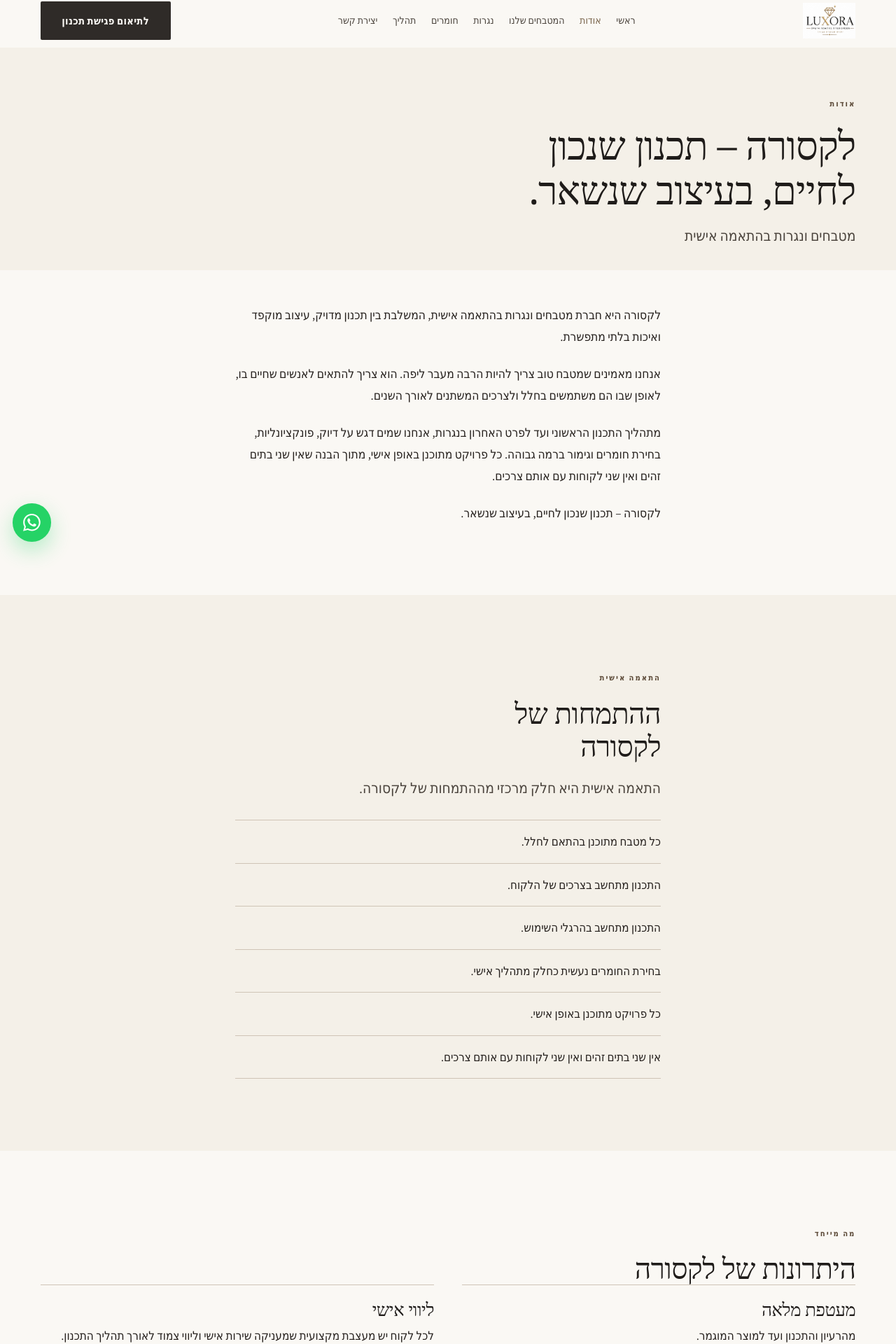
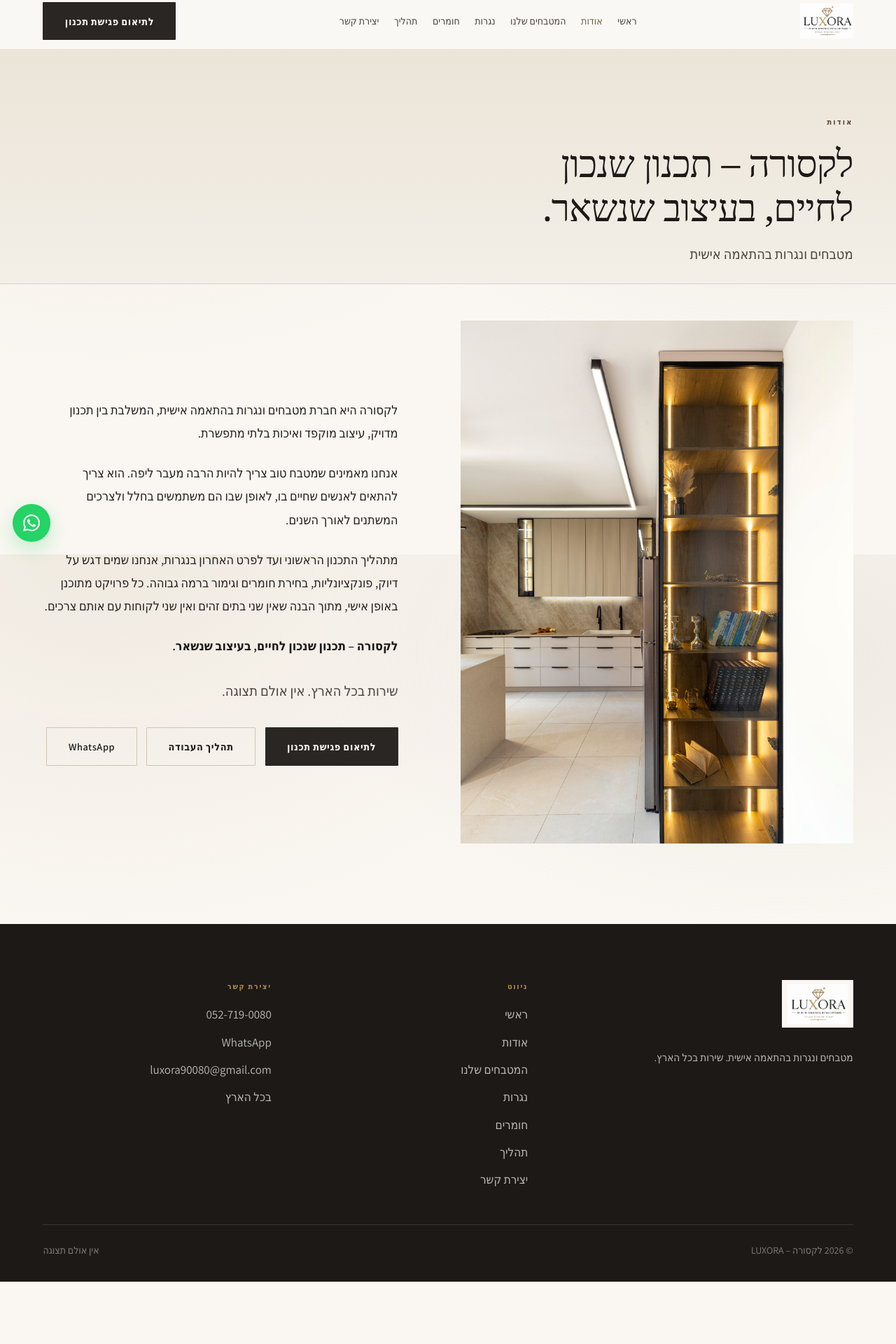
Before and after one commit to avinisimian-debug/luxora-website, a React (Vite) app: page /about in a window 1280 px wide. Shown: the part 8-1928 px from the top of the page at 70% size. After the commit the page ends 1839 px from the top, so only its background shows below. Built offline with nearby package versions, Linux system fonts and the light colour scheme; a web font is replaced by a local one.

Commit message:
Elevate LUXORA visual system to quiet luxury editorial.
Refine hero, asymmetric gallery mosaic, differentiator rail, and page compositions without inventing copy.

Co-authored-by: Cursor <cursoragent@cursor.com>

```diff
--- a/index.html
+++ b/index.html
@@ -18,6 +18,7 @@
     <meta property="og:image" content="/images/logo-luxora.jpg" />
     <meta property="og:type" content="website" />
     <meta property="og:locale" content="he_IL" />
+    <link rel="canonical" href="https://website-ecru-iota-36.vercel.app/" />
     <link rel="preload" as="image" href="/images/hero-opt.jpg" fetchpriority="high" />
     <link rel="preconnect" href="https://fonts.googleapis.com" />
     <link rel="preconnect" href="https://fonts.gstatic.com" crossorigin />
--- a/src/components/GalleryCarousel.tsx
+++ b/src/components/GalleryCarousel.tsx
@@ -64,7 +64,7 @@ export function GalleryCarousel({ fullBleed = true }: Props) {
       onTouchStart={onTouchStart}
       onTouchEnd={onTouchEnd}
       aria-roledescription="מצגת"
-      aria-label="המטבחים שלנו"
+      aria-label="תמונות השראה — גלריית מטבחים"
     >
       <div className="cinema__stage">
         {slides.map((slide, i) => (
--- a/src/pages/AboutPage.tsx
+++ b/src/pages/AboutPage.tsx
@@ -1,81 +1,53 @@
 import { Link } from 'react-router-dom'
-import {
-  BRAND,
-  CONTACT,
-  CUSTOMIZATION_INTRO,
-  CUSTOMIZATION_POINTS,
-  DIFFERENTIATORS,
-} from '../data/content'
+import { BRAND, CONTACT, EDITORIAL_IMAGE } from '../data/content'
 import { Reveal } from '../components/Reveal'
 
 export function AboutPage() {
   return (
     <>
-      <header className="page-intro page-intro--compact">
-        <div className="container">
+      <header className="page-intro page-intro--editorial">
+        <div className="container page-intro__grid">
+          <div>
             <p className="eyebrow">אודות</p>
             <h1>{BRAND.tagline}</h1>
             <p className="page-intro__lead">{BRAND.field}</p>
           </div>
+        </div>
       </header>
 
       <section className="section section--tight-top">
-        <div className="container--narrow">
+        <div className="container editorial editorial--wide-gap">
           <Reveal>
+            <div className="editorial__media editorial__media--tall">
+              <img
+                src={EDITORIAL_IMAGE.src}
+                alt={EDITORIAL_IMAGE.alt}
+                width={1600}
+                height={2000}
+                loading="lazy"
+                decoding="async"
+              />
+            </div>
+          </Reveal>
+          <Reveal delayMs={70}>
+            <div className="editorial__copy">
               <div className="prose">
                 <p>{BRAND.intro}</p>
                 <p>{BRAND.belief}</p>
                 <p>{BRAND.craft}</p>
-              <p>{BRAND.tagline}</p>
+                <p>
+                  <strong>{BRAND.tagline}</strong>
+                </p>
               </div>
-          </Reveal>
-        </div>
-      </section>
-
-      <section className="section section--ivory" aria-labelledby="about-custom">
-        <div className="container container--narrow">
-          <Reveal>
-            <p className="eyebrow">התאמה אישית</p>
-            <h2 id="about-custom" className="section-title">
-              ההתמחות של לקסורה
-            </h2>
-            <p className="section-lead">{CUSTOMIZATION_INTRO}</p>
-            <ul className="price-list">
-              {CUSTOMIZATION_POINTS.map((point) => (
-                <li key={point}>{point}</li>
-              ))}
-            </ul>
-          </Reveal>
-        </div>
-      </section>
-
-      <section className="section" aria-labelledby="about-diff">
-        <div className="container">
-          <Reveal>
-            <p className="eyebrow">מה מייחד</p>
-            <h2 id="about-diff" className="section-title">
-              היתרונות של לקסורה
-            </h2>
-          </Reveal>
-          <ul className="trust-grid">
-            {DIFFERENTIATORS.map((point, i) => (
-              <li key={point.title}>
-                <Reveal delayMs={i * 30}>
-                  <article className="trust-item">
-                    <h3>{point.title}</h3>
-                    <p>{point.text}</p>
-                  </article>
-                </Reveal>
-              </li>
-            ))}
-          </ul>
-          <Reveal>
               <p className="section-lead about-service-note">
                 שירות בכל הארץ. אין אולם תצוגה.
               </p>
               <div className="btn-row">
                 <Link className="btn btn--primary" to="/contact">
                   לתיאום פגישת תכנון
+                </Link>
+                <Link className="btn btn--line" to="/process">
+                  תהליך העבודה
                 </Link>
                 <a
                   className="btn btn--line"
@@ -86,6 +58,7 @@ export function AboutPage() {
                   WhatsApp
                 </a>
               </div>
+            </div>
           </Reveal>
         </div>
       </section>
--- a/src/styles/base.css
+++ b/src/styles/base.css
@@ -23,14 +23,25 @@ html {
   }
 }
 
+::selection {
+  background: rgba(176, 141, 74, 0.28);
+  color: var(--color-charcoal);
+}
+
 body {
   margin: 0;
   font-family: var(--font-body);
   font-size: var(--text-body);
-  line-height: 1.7;
+  font-weight: 400;
+  line-height: 1.75;
   color: var(--color-ink);
-  background: var(--color-ivory-soft);
+  background-color: var(--color-ivory-soft);
+  background-image:
+    radial-gradient(ellipse at 12% 0%, rgba(232, 223, 210, 0.55) 0%, transparent 48%),
+    radial-gradient(ellipse at 88% 18%, rgba(208, 197, 183, 0.28) 0%, transparent 42%);
+  background-attachment: fixed;
   -webkit-font-smoothing: antialiased;
+  text-rendering: optimizeLegibility;
 }
 
 img {
@@ -57,14 +68,16 @@ h2,
 h3 {
   font-family: var(--font-display);
   font-weight: 500;
-  line-height: 1.15;
+  line-height: 1.18;
   margin: 0;
-  letter-spacing: -0.015em;
+  letter-spacing: -0.018em;
   color: var(--color-charcoal);
+  text-wrap: balance;
 }
 
 p {
   margin: 0;
+  text-wrap: pretty;
 }
 
 ul {
@@ -107,33 +120,34 @@ ul {
 }
 
 .section {
-  padding-block: clamp(3.75rem, 8vw, 6.5rem);
+  padding-block: var(--section-y);
 }
 
 .section--tight-top {
-  padding-top: clamp(2rem, 4vw, 3rem);
+  padding-top: var(--section-y-tight);
 }
 
 .section--sand {
-  background: var(--color-sand);
+  background: linear-gradient(180deg, var(--color-sand) 0%, #e2d8ca 100%);
 }
 
 .section--ivory {
-  background: var(--color-ivory);
+  background: linear-gradient(180deg, var(--color-ivory) 0%, #efe9df 100%);
 }
 
 .eyebrow {
   display: inline-block;
   font-size: var(--text-micro);
   font-weight: 700;
-  letter-spacing: 0.18em;
+  letter-spacing: 0.2em;
   text-transform: uppercase;
   color: var(--color-walnut-deep);
-  margin-bottom: 1rem;
+  margin-bottom: 1.1rem;
 }
 
 .section-head {
-  margin-bottom: clamp(2rem, 4vw, 2.75rem);
+  margin-bottom: clamp(2.25rem, 4.5vw, 3.25rem);
+  max-width: 40rem;
 }
 
 .section-lead--compact {
@@ -142,23 +156,23 @@ ul {
 
 .section-title {
   font-size: var(--text-h2);
-  max-width: 14ch;
+  max-width: 16ch;
 }
 
 .section-lead {
-  margin-top: 1.25rem;
+  margin-top: 1.35rem;
   font-size: var(--text-lead);
   color: var(--color-ink-muted);
-  max-width: 34em;
-  line-height: 1.65;
+  max-width: 36em;
+  line-height: 1.7;
 }
 
 .prose {
   display: grid;
-  gap: 1.35rem;
+  gap: 1.5rem;
   color: var(--color-ink);
-  font-size: 1.08rem;
-  line-height: 1.8;
+  font-size: clamp(1.05rem, 1.4vw, 1.15rem);
+  line-height: 1.85;
   max-width: 38em;
 }
 
@@ -171,18 +185,23 @@ ul {
   display: inline-flex;
   align-items: center;
   justify-content: center;
-  min-height: 3.25rem;
-  padding: 0.85rem 1.85rem;
+  min-height: 3.2rem;
+  padding: 0.85rem 1.9rem;
   border: 1px solid transparent;
-  border-radius: 2px;
+  border-radius: 1px;
   font-weight: 600;
-  font-size: 0.92rem;
-  letter-spacing: 0.02em;
+  font-size: 0.9rem;
+  letter-spacing: 0.04em;
   cursor: pointer;
   transition:
-    background 0.25s var(--ease),
-    color 0.25s var(--ease),
-    border-color 0.25s var(--ease);
+    background 0.3s var(--ease),
+    color 0.3s var(--ease),
+    border-color 0.3s var(--ease),
+    transform 0.3s var(--ease);
+}
+
+.btn:hover {
+  transform: translateY(-1px);
 }
 
 .btn--primary {
@@ -196,12 +215,12 @@ ul {
 
 .btn--ghost {
   background: transparent;
-  border-color: rgba(247, 243, 236, 0.55);
+  border-color: rgba(247, 243, 236, 0.5);
   color: var(--color-ivory-soft);
 }
 
 .btn--ghost:hover {
-  background: rgba(247, 243, 236, 0.1);
+  background: rgba(247, 243, 236, 0.08);
   border-color: var(--color-ivory-soft);
 }
 
@@ -224,7 +243,7 @@ ul {
   display: flex;
   flex-wrap: wrap;
   gap: 0.85rem;
-  margin-top: 2rem;
+  margin-top: 2.15rem;
 }
 
 @media (max-width: 560px) {
@@ -235,13 +254,16 @@ ul {
   .btn-row .btn {
     width: 100%;
   }
+
+  .btn:hover {
+    transform: none;
+  }
 }
 
-/* Readable without JS / before intersection — only a light lift, never hide text */
 .reveal {
   opacity: 1;
-  transform: translateY(0.65rem);
-  transition: transform 0.7s var(--ease);
+  transform: translateY(0.55rem);
+  transition: transform 0.85s var(--ease-out);
 }
 
 .reveal.is-visible {
--- a/src/styles/components.css
+++ b/src/styles/components.css
@@ -111,14 +111,14 @@
 }
 
 .brand-logo--hero {
-  max-height: clamp(4.5rem, 12vw, 6.5rem);
+  max-height: clamp(3.75rem, 10vw, 5.5rem);
   width: auto;
-  max-width: min(100%, 18rem);
-  box-shadow: 0 12px 40px rgba(0, 0, 0, 0.28);
+  max-width: min(100%, 15rem);
+  box-shadow: 0 10px 36px rgba(0, 0, 0, 0.32);
 }
 
 .home-hero__logo {
-  margin-bottom: 1.5rem;
+  margin-bottom: 1.35rem;
 }
 
 .nav-mobile__logo {
@@ -319,14 +319,14 @@ body.menu-open .whatsapp-fab {
   width: 100%;
   height: 100%;
   object-fit: cover;
-  object-position: 55% 40%;
-  transform: scale(1.05);
-  animation: hero-drift 28s var(--ease) both;
+  object-position: 58% 38%;
+  transform: scale(1.04);
+  animation: hero-drift 32s var(--ease) both;
 }
 
 @keyframes hero-drift {
   from {
-    transform: scale(1.08);
+    transform: scale(1.07);
   }
   to {
     transform: scale(1.02);
@@ -339,66 +339,71 @@ body.menu-open .whatsapp-fab {
   background:
     linear-gradient(
       to top,
-      rgba(31, 28, 26, 0.88) 0%,
-      rgba(31, 28, 26, 0.45) 42%,
-      rgba(31, 28, 26, 0.28) 100%
+      rgba(28, 25, 23, 0.9) 0%,
+      rgba(28, 25, 23, 0.42) 48%,
+      rgba(28, 25, 23, 0.22) 100%
     ),
-    radial-gradient(ellipse at 70% 30%, transparent 0%, rgba(31, 28, 26, 0.35) 100%);
+    linear-gradient(to left, transparent 35%, rgba(28, 25, 23, 0.35) 100%);
 }
 
 .home-hero__content {
   position: relative;
   z-index: 1;
-  padding-block: clamp(5rem, 14vh, 8rem) clamp(4rem, 10vh, 6.5rem);
-  max-width: 38rem;
+  padding-block: clamp(5.5rem, 16vh, 9rem) clamp(3.75rem, 9vh, 6rem);
+  max-width: min(100%, 36rem);
 }
 
-.home-hero__rule {
-  width: 2.75rem;
-  height: 1px;
-  background: var(--color-brass);
-  margin-bottom: 1.5rem;
-}
-
-.home-hero__brand {
-  font-size: 0.78rem;
-  font-weight: 700;
-  letter-spacing: 0.32em;
-  margin-bottom: 1.25rem;
-  opacity: 0.92;
-}
-
-.home-hero__brand span {
+.home-hero__mark {
   font-family: var(--font-display);
+  font-size: clamp(0.95rem, 1.5vw, 1.1rem);
+  letter-spacing: 0.42em;
   font-weight: 500;
-  letter-spacing: 0.08em;
-  margin-inline-start: 0.45rem;
-  opacity: 0.85;
+  color: var(--color-brass);
+  margin-bottom: 1.15rem;
 }
 
 .home-hero h1 {
   font-size: var(--text-hero);
   color: var(--color-ivory-soft);
-  max-width: 12ch;
+  max-width: 13ch;
   font-weight: 500;
+  line-height: 1.12;
 }
 
 .home-hero__sub {
-  margin-top: 1.35rem;
+  margin-top: 1.4rem;
   font-size: var(--text-lead);
-  color: rgba(250, 248, 244, 0.82);
-  max-width: 28em;
+  color: rgba(250, 247, 242, 0.86);
+  max-width: 26em;
 }
 
 @media (max-width: 767px) {
   .home-hero {
-    min-height: min(100svh, 42rem);
+    min-height: min(100svh, 44rem);
+  }
+
+  .home-hero__content {
+    padding-block: 5rem 3.25rem;
+    max-width: 100%;
+  }
+
+  .home-hero h1 {
+    max-width: 14ch;
   }
 
   .home-hero__media img {
     animation: none;
-    transform: scale(1.04);
-    object-position: 62% 35%;
+    transform: scale(1.05);
+    object-position: 68% 32%;
+  }
+
+  .home-hero__veil {
+    background: linear-gradient(
+      to top,
+      rgba(28, 25, 23, 0.92) 0%,
+      rgba(28, 25, 23, 0.5) 55%,
+      rgba(28, 25, 23, 0.28) 100%
+    );
   }
 }
 
@@ -411,8 +416,12 @@ body.menu-open .whatsapp-fab {
 /* Editorial split */
 .editorial {
   display: grid;
-  gap: clamp(2.5rem, 6vw, 5rem);
+  gap: clamp(2.75rem, 6vw, 5.5rem);
   align-items: center;
+}
+
+.editorial--wide-gap {
+  gap: clamp(3rem, 7vw, 6.5rem);
 }
 
 @media (min-width: 960px) {
@@ -431,20 +440,28 @@ body.menu-open .whatsapp-fab {
   background: var(--color-sand);
 }
 
+.editorial__media--tall {
+  aspect-ratio: 3 / 4;
+}
+
 .editorial__media img {
   width: 100%;
   height: 100%;
   object-fit: cover;
   object-position: center 28%;
-  transition: transform 1.2s var(--ease);
+  transition: transform 1.4s var(--ease);
 }
 
 .editorial:hover .editorial__media img {
-  transform: scale(1.03);
+  transform: scale(1.035);
 }
 
 .editorial__copy .section-title {
-  max-width: 12ch;
+  max-width: 14ch;
+}
+
+.section-title--wide {
+  max-width: 18ch;
 }
 
 /* Destination links — editorial, not cards */
@@ -530,12 +547,18 @@ body.menu-open .whatsapp-fab {
 
 /* Page intro */
 .page-intro {
-  padding-block: clamp(3.25rem, 7vw, 5rem) clamp(1.75rem, 4vw, 2.75rem);
-  background: var(--color-ivory);
+  padding-block: clamp(3.5rem, 8vw, 5.75rem) clamp(1.75rem, 4vw, 2.75rem);
+  background:
+    linear-gradient(180deg, #ebe4d8 0%, var(--color-ivory) 100%);
+  border-bottom: 1px solid rgba(208, 197, 183, 0.55);
 }
 
 .page-intro--compact {
-  padding-block: clamp(2.75rem, 6vw, 4rem) clamp(1.25rem, 3vw, 2rem);
+  padding-block: clamp(3rem, 7vw, 4.5rem) clamp(1.35rem, 3vw, 2.15rem);
+}
+
+.page-intro--editorial {
+  padding-block: clamp(3.5rem, 8vw, 5.5rem) clamp(1rem, 2vw, 1.5rem);
 }
 
 .page-intro h1 {
@@ -544,7 +567,7 @@ body.menu-open .whatsapp-fab {
 }
 
 .page-intro__lead {
-  margin-top: 1rem;
+  margin-top: 1.15rem;
   font-size: var(--text-lead);
   color: var(--color-ink-muted);
   max-width: 34em;
@@ -561,15 +584,16 @@ body.menu-open .whatsapp-fab {
   position: relative;
   width: 100%;
   aspect-ratio: 16 / 9;
-  min-height: min(70vh, 42rem);
-  max-height: 88vh;
+  min-height: min(72vh, 44rem);
+  max-height: 90vh;
   overflow: hidden;
+  background: var(--color-charcoal);
 }
 
 @media (max-width: 768px) {
   .cinema__stage {
     aspect-ratio: 3 / 4;
-    min-height: 70svh;
+    min-height: 72svh;
     max-height: none;
   }
 }
@@ -579,7 +603,7 @@ body.menu-open .whatsapp-fab {
   inset: 0;
   margin: 0;
   opacity: 0;
-  transition: opacity 1.4s ease;
+  transition: opacity 1.6s ease;
   pointer-events: none;
 }
 
@@ -673,23 +697,29 @@ body.menu-open .whatsapp-fab {
   display: grid;
   gap: 0;
   border-top: 1px solid var(--color-stone);
-  margin-top: 3rem;
+  margin-top: 3.25rem;
+}
+
+.styles-strip--editorial li {
+  font-size: clamp(1.55rem, 3.2vw, 2.35rem);
+  padding-block: 1.55rem;
 }
 
 .styles-strip li {
   display: flex;
-  align-items: center;
+  align-items: baseline;
   justify-content: space-between;
-  padding-block: 1.35rem;
+  padding-block: 1.45rem;
   border-bottom: 1px solid var(--color-stone);
   font-family: var(--font-display);
-  font-size: clamp(1.35rem, 2.4vw, 1.75rem);
+  font-size: clamp(1.35rem, 2.4vw, 1.85rem);
+  letter-spacing: -0.01em;
 }
 
 .styles-strip li span {
   font-family: var(--font-body);
   font-size: var(--text-micro);
-  letter-spacing: 0.14em;
+  letter-spacing: 0.16em;
   color: var(--color-walnut-deep);
   font-weight: 700;
 }
@@ -963,15 +993,15 @@ body.menu-open .whatsapp-fab {
   inset-inline-end: 1.15rem;
   bottom: 1.15rem;
   z-index: var(--z-fab);
-  width: 3.4rem;
-  height: 3.4rem;
+  width: 3.35rem;
+  height: 3.35rem;
   border-radius: 50%;
   background: var(--color-whatsapp);
   color: #fff;
   display: grid;
   place-items: center;
-  box-shadow: 0 12px 30px rgba(37, 211, 102, 0.32);
-  transition: transform 0.2s ease;
+  box-shadow: 0 10px 28px rgba(37, 211, 102, 0.28);
+  transition: transform 0.25s var(--ease);
 }
 
 .whatsapp-fab:hover {
@@ -979,8 +1009,8 @@ body.menu-open .whatsapp-fab {
 }
 
 .whatsapp-fab svg {
-  width: 1.55rem;
-  height: 1.55rem;
+  width: 1.5rem;
+  height: 1.5rem;
 }
 
 .whatsapp-fab__label {
@@ -991,18 +1021,75 @@ body.menu-open .whatsapp-fab {
   clip: rect(0, 0, 0, 0);
 }
 
-/* Home featured + trust + quotes + price */
-.featured-grid {
-  display: grid;
-  gap: 1rem;
-  grid-template-columns: 1fr;
+/* Home: customization split */
+.section--custom {
+  background:
+    linear-gradient(180deg, var(--color-ivory-soft) 0%, #f2ebe2 100%);
 }
 
-@media (min-width: 640px) {
-  .featured-grid {
-    grid-template-columns: 1fr 1fr;
-    gap: 1.15rem;
+.custom-split {
+  display: grid;
+  gap: clamp(2.5rem, 5vw, 4.5rem);
+  align-items: start;
+}
+
+@media (min-width: 900px) {
+  .custom-split {
+    grid-template-columns: 1fr 1.05fr;
+    gap: 4.5rem;
   }
+}
+
+.custom-split__quote {
+  margin-top: 1.5rem;
+  font-family: var(--font-display);
+  font-size: clamp(1.35rem, 2.4vw, 1.85rem);
+  line-height: 1.4;
+  color: var(--color-charcoal);
+  max-width: 16ch;
+}
+
+.custom-list {
+  border-top: 1px solid var(--color-stone);
+}
+
+.custom-list li {
+  padding-block: 1.05rem;
+  border-bottom: 1px solid var(--color-stone);
+  color: var(--color-ink);
+  font-size: 1.05rem;
+  line-height: 1.65;
+}
+
+/* Asymmetric inspiration mosaic */
+.featured-mosaic {
+  display: grid;
+  gap: 0.85rem;
+}
+
+@media (min-width: 800px) {
+  .featured-mosaic {
+    grid-template-columns: 1.35fr 1fr;
+    gap: 1rem;
+    min-height: 36rem;
+  }
+
+  .featured-mosaic__side {
+    display: grid;
+    gap: 1rem;
+    grid-template-rows: repeat(3, 1fr);
+  }
+
+  .featured-card--hero {
+    height: 100%;
+    min-height: 36rem;
+    aspect-ratio: auto;
+  }
+}
+
+.featured-mosaic__side {
+  display: grid;
+  gap: 0.85rem;
 }
 
 .featured-card {
@@ -1017,7 +1104,7 @@ body.menu-open .whatsapp-fab {
   width: 100%;
   height: 100%;
   object-fit: cover;
-  transition: transform 0.9s var(--ease);
+  transition: transform 1.1s var(--ease);
 }
 
 .featured-card:hover img {
@@ -1028,86 +1115,76 @@ body.menu-open .whatsapp-fab {
   position: absolute;
   inset-inline: 0;
   bottom: 0;
-  padding: 1.1rem 1rem 0.9rem;
-  background: linear-gradient(to top, rgba(31, 28, 26, 0.72), transparent);
+  padding: 1.15rem 1rem 0.95rem;
+  background: linear-gradient(to top, rgba(28, 25, 23, 0.78), transparent);
   color: var(--color-ivory-soft);
-  font-size: 0.9rem;
+  font-size: 0.86rem;
   font-weight: 500;
+  line-height: 1.4;
 }
 
-.trust-grid {
+/* Differentiators as editorial rail */
+.diff-rail {
   display: grid;
-  gap: 1.5rem;
-  list-style: none;
+  gap: 0;
 }
 
-@media (min-width: 800px) {
-  .trust-grid {
-    grid-template-columns: 1fr 1fr;
-    gap: 2rem 2.5rem;
-  }
+.diff-item {
+  display: grid;
+  gap: 0.85rem;
+  padding-block: clamp(1.65rem, 3.2vw, 2.25rem);
+  border-bottom: 1px solid var(--color-stone);
+  align-items: start;
 }
 
-.trust-item {
-  padding-top: 1.25rem;
+.diff-item:first-child {
   border-top: 1px solid var(--color-stone);
 }
 
-.trust-item h3 {
-  font-size: var(--text-h3);
-  margin-bottom: 0.55rem;
-}
-
-.trust-item p {
-  color: var(--color-ink);
-  line-height: 1.7;
-  max-width: 34em;
-}
-
-.price-list {
-  margin-top: 1.75rem;
-  display: grid;
-  gap: 0;
-  border-top: 1px solid var(--color-stone);
-}
-
-.price-list li {
-  padding-block: 1rem;
-  border-bottom: 1px solid var(--color-stone);
-  color: var(--color-ink);
-  font-size: 1.05rem;
-}
-
-.quotes-grid {
-  display: grid;
-  gap: 1.5rem;
-}
-
-@media (min-width: 800px) {
-  .quotes-grid {
-    grid-template-columns: 1fr 1fr;
+@media (min-width: 720px) {
+  .diff-item {
+    grid-template-columns: 4.5rem 1fr;
     gap: 2rem;
   }
 }
 
-.quote-block {
-  margin: 0;
-  padding: 1.5rem 0 0;
-  border-top: 1px solid var(--color-stone);
+.diff-item__num {
+  font-family: var(--font-display);
+  font-size: 1.45rem;
+  color: var(--color-brass);
+  line-height: 1;
 }
 
-.quote-block p {
-  font-family: var(--font-display);
-  font-size: clamp(1.2rem, 2vw, 1.45rem);
-  line-height: 1.55;
-  color: var(--color-charcoal);
+.diff-item h3 {
+  font-size: clamp(1.25rem, 2vw, 1.5rem);
+  margin-bottom: 0.45rem;
 }
 
-.quote-block footer {
-  margin-top: 1rem;
-  font-size: var(--text-small);
-  color: var(--color-ink-muted);
-  font-weight: 600;
+.diff-item p {
+  color: var(--color-ink);
+  line-height: 1.7;
+  max-width: 42em;
+}
+
+.section--dest .section-title {
+  margin-bottom: 2rem;
+}
+
+.eyebrow--on-dark {
+  color: var(--color-brass);
+}
+
+.cta-band .eyebrow--on-dark {
+  margin-bottom: 1.25rem;
+}
+
+.about-service-note {
+  margin-top: 2rem;
+}
+
+.cinema__empty {
+  padding: 4rem var(--gutter);
+  color: var(--color-ivory-soft);
 }
 
 /* Inner pages denser content */
@@ -1281,11 +1358,6 @@ body.menu-open .whatsapp-fab {
   color: var(--color-ivory-soft);
 }
 
-.cinema__empty {
-  padding: 4rem var(--gutter);
-  color: var(--color-ivory-soft);
-}
-
 .contact-form--success {
   display: grid;
   gap: 0.5rem;
--- a/src/styles/tokens.css
+++ b/src/styles/tokens.css
@@ -1,40 +1,42 @@
 :root {
-  --color-ivory: #f4f0e8;
-  --color-ivory-soft: #faf8f4;
-  --color-sand: #e6dccf;
-  --color-stone: #cfc4b6;
-  --color-walnut: #7a654c;
-  --color-walnut-deep: #5c4a38;
-  --color-charcoal: #1f1c1a;
-  --color-ink: #241f1c;
+  --color-ivory: #f3efe7;
+  --color-ivory-soft: #faf7f2;
+  --color-sand: #e8dfd2;
+  --color-stone: #d0c5b7;
+  --color-walnut: #756148;
+  --color-walnut-deep: #564534;
+  --color-charcoal: #1c1917;
+  --color-ink: #221e1b;
   --color-ink-muted: #4a433c;
   --color-ink-faint: #5c564e;
-  --color-metal: #2f2b28;
-  --color-metal-soft: #4a4440;
-  --color-brass: #a8843f;
-  --color-brass-soft: rgba(168, 132, 63, 0.35);
+  --color-metal: #2a2623;
+  --color-metal-soft: #433e3a;
+  --color-brass: #b08d4a;
+  --color-brass-soft: rgba(176, 141, 74, 0.28);
   --color-whatsapp: #25d366;
   --color-white: #ffffff;
 
   --font-display: 'Frank Ruhl Libre', Georgia, 'Times New Roman', serif;
   --font-body: 'Assistant', 'Segoe UI', Tahoma, sans-serif;
 
-  --text-hero: clamp(2.6rem, 6.5vw, 4.75rem);
-  --text-h1: clamp(2.2rem, 4.5vw, 3.5rem);
-  --text-h2: clamp(1.85rem, 3.2vw, 2.6rem);
-  --text-h3: clamp(1.25rem, 2vw, 1.6rem);
-  --text-lead: clamp(1.1rem, 1.7vw, 1.3rem);
+  --text-hero: clamp(2.45rem, 6.2vw, 4.35rem);
+  --text-h1: clamp(2.1rem, 4.2vw, 3.35rem);
+  --text-h2: clamp(1.75rem, 3vw, 2.55rem);
+  --text-h3: clamp(1.2rem, 1.8vw, 1.5rem);
+  --text-lead: clamp(1.08rem, 1.55vw, 1.28rem);
   --text-body: 1.0625rem;
   --text-small: 0.875rem;
-  --text-micro: 0.7rem;
+  --text-micro: 0.68rem;
 
-  --gutter: clamp(1.25rem, 4.5vw, 4rem);
-  --container: 76rem;
-  --container-wide: 100%;
-  --container-narrow: 38rem;
+  --gutter: clamp(1.35rem, 4.8vw, 4.5rem);
+  --container: 78rem;
+  --container-narrow: 40rem;
+  --section-y: clamp(4.25rem, 9vw, 7.5rem);
+  --section-y-tight: clamp(2.25rem, 4.5vw, 3.25rem);
 
-  --header-h: 4.75rem;
+  --header-h: 4.85rem;
   --ease: cubic-bezier(0.22, 1, 0.36, 1);
+  --ease-out: cubic-bezier(0.16, 1, 0.3, 1);
   --z-header: 100;
   --z-fab: 160;
 
@@ -43,6 +45,6 @@
 
 @media (max-width: 768px) {
   :root {
-    --header-h: 4.1rem;
+    --header-h: 4.15rem;
   }
 }
```
Also changed, not shown: src/pages/HomePage.tsx (+52 -20 lines). Lines whose indentation alone changed are shown as unchanged.
